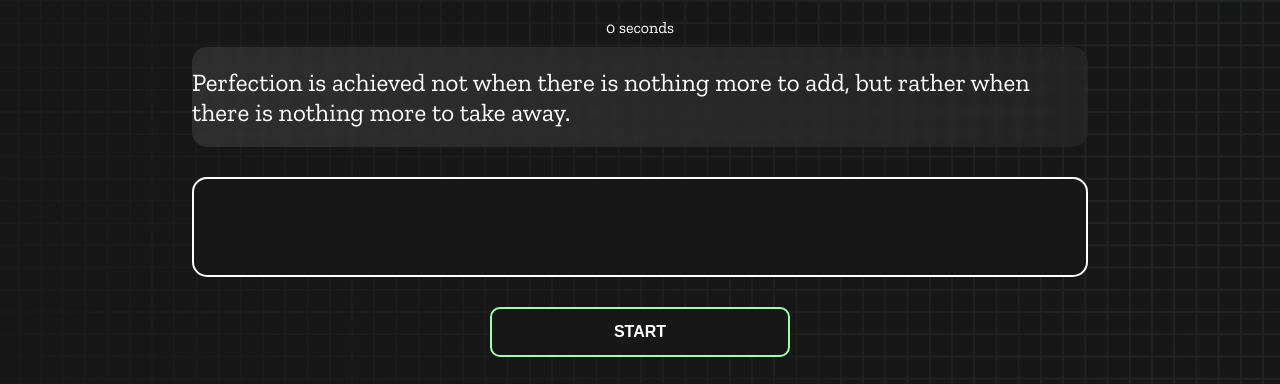
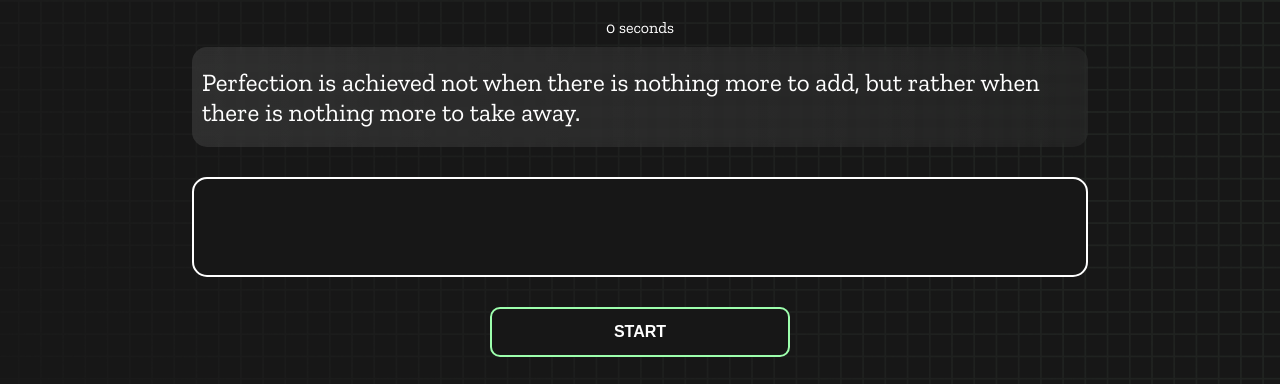
Before and after one commit to ibrahimkhalilullahshafi/Typing-speed, a plain HTML site: page index.html in a window 1280 px wide. Shown: the part 72-456 px from the top of the page. Drawn offline with nearby package versions, Linux system fonts and the light colour scheme.

Commit message:
some css done

```diff
--- a/script.js
+++ b/script.js
@@ -22,6 +22,7 @@ fetch("./texts.json")
 // checks the user typed character and displays accordingly
 const typeController = (e) => {
   const newLetter = e.key;
+
   if (newLetter === 32 && e.target === document.body) {
     e.preventDefault();
   }
--- a/styles.css
+++ b/styles.css
@@ -25,6 +25,9 @@ body {
   display: flex;
   align-items: center;
   justify-content: center;
+  word-wrap: break-word;
+  white-space: pre-wrap;
+  word-break: break-word;
   color: white;
   font-size: 25px;
   border-radius: 15px;
@@ -34,6 +37,7 @@ body {
       rgba(255, 255, 255, 0.05) 99.85%);
   backdrop-filter: blur(5px);
   margin-bottom: 30px;
+  padding: 10px;
 }
 
 #display {
```
